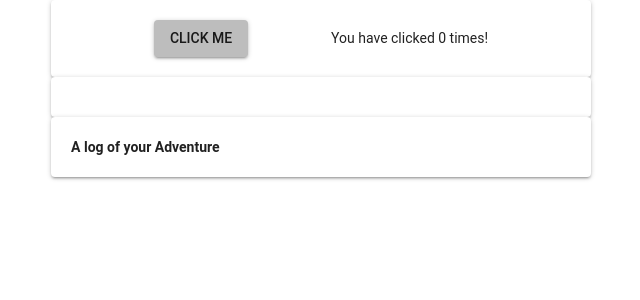
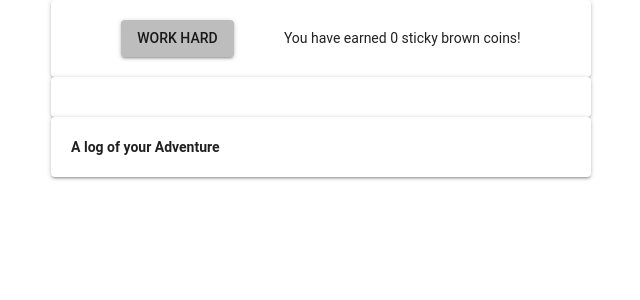
Before and after one commit to robbob42/clicker, a React (Create React App) app: page / in a window 1280 px wide. Shown: the top 300 px of the page, without its empty margins (319-959 px from the left). Built offline with nearby package versions, Linux system fonts and the light colour scheme.

Commit message:
Change theme

```diff
--- a/src/App/ClickContainer/ClickContainer.jsx
+++ b/src/App/ClickContainer/ClickContainer.jsx
@@ -35,12 +35,12 @@ function ClickContainer({ classes, clickCount, updateClickCount }) {
             className={classes.button}
             disableRipple
           >
-            Click Me
+            Work Hard
           </Button>
         </Grid>
         <Grid item>
           <Typography>
-            {`You have clicked ${clickCount} ${clickCount === 1 ? 'time' : 'times'}!`}
+            {`You have earned ${clickCount} sticky brown ${clickCount === 1 ? 'coin' : 'coins'}!`}
           </Typography>
         </Grid>
       </Grid>
--- a/src/App/LogContainer/LogContainer.jsx
+++ b/src/App/LogContainer/LogContainer.jsx
@@ -14,7 +14,7 @@ const styles = () => ({
   logTitle: {
     fontSize: 14,
     fontWeight: 'bold',
-  }
+  },
 });
 
 function LogContainer({
```
